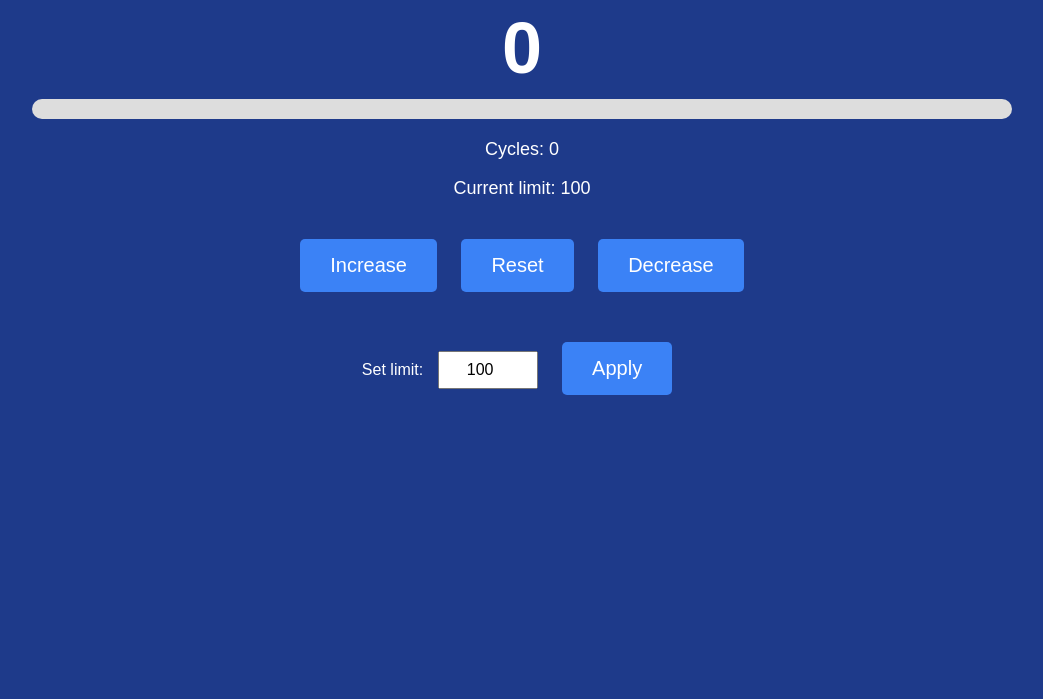
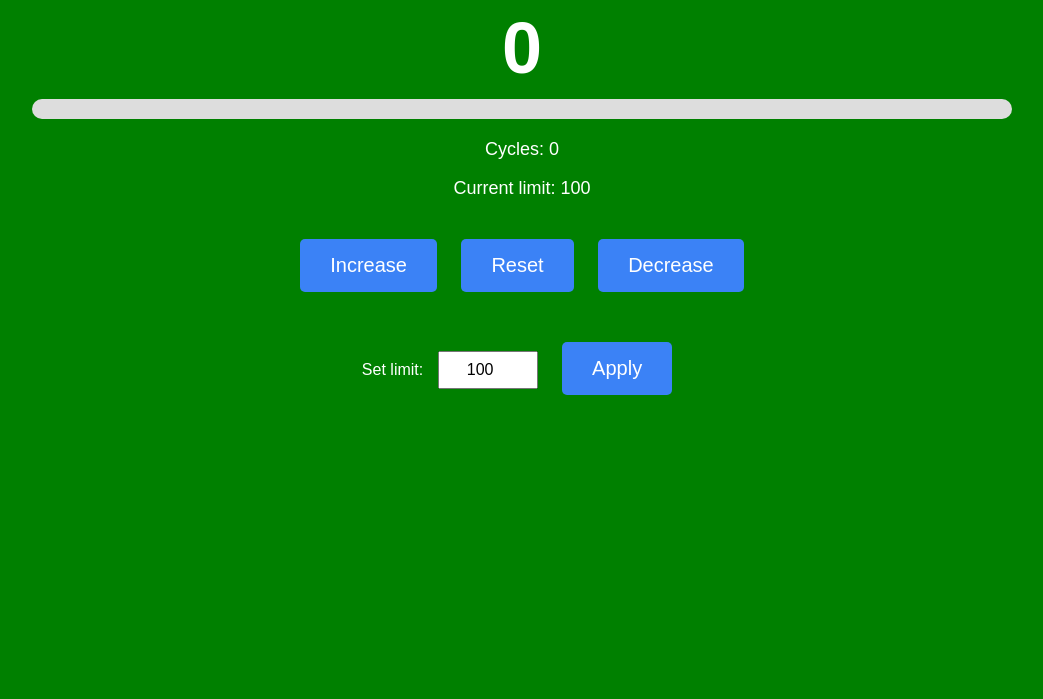
Before and after one commit to shakil21046/Tasbih, a plain HTML site: page index.html in a window 1280 px wide. Shown: the part 101-800 px from the top of the page, without its empty margins (118-1161 px from the left). Drawn offline with Linux system fonts and the light colour scheme.

Commit message:
Update style.css

```diff
--- a/style.css
+++ b/style.css
@@ -1,7 +1,7 @@
 body {
     text-align: center;
     color: white;
-    background-color: #1e3a8a;
+   background-color: green;
     font-family: Arial, sans-serif;
     padding: 20px;
 }
```
